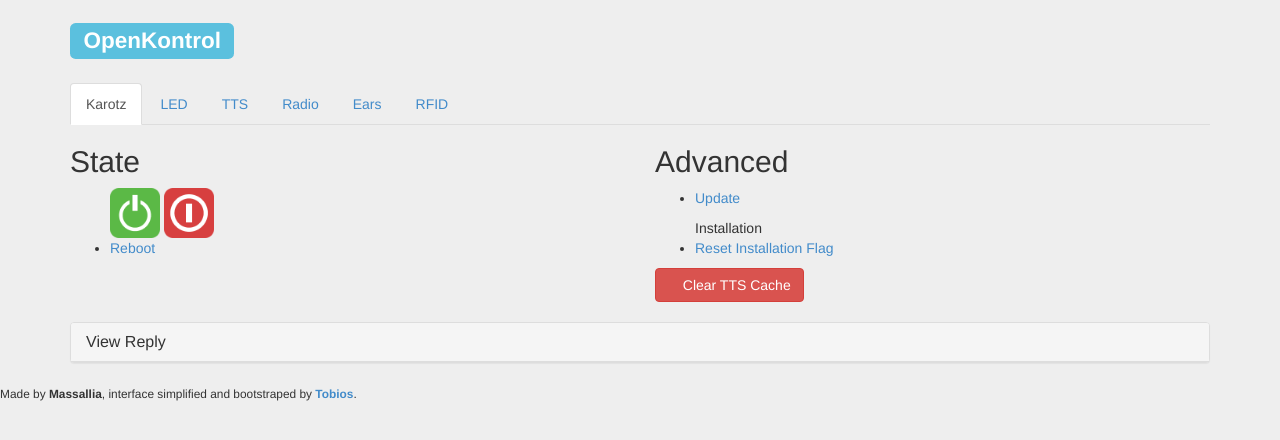
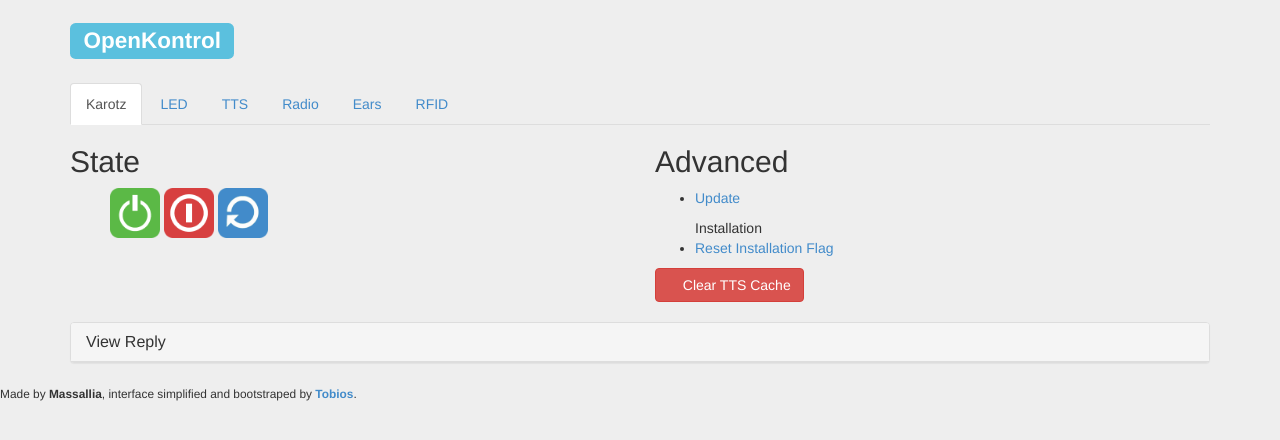
Before and after one commit to vincelwt/OpenKarotz-Control, a plain HTML site: page index.html in a window 1280 px wide. Drawn offline with Linux system fonts and the light colour scheme; files whose address does not match are found by name.

Commit message:
add reboot icon

```diff
--- a/index.html
+++ b/index.html
@@ -32,7 +32,9 @@
                                     <a target="result" href="cgi-bin/sleep">
                                         <img width="50px" SRC='img/turn off.png' alt="Shutdown the karotz"/>
                                     </a>
-                                    <li><A target="result" HREF="/cgi-bin/reboot">Reboot</A></li>
+                                    <a target="result" href="cgi-bin/reboot">
+                                        <img width="50px" SRC='img/restart.png' alt="Reboot the karotz"/>
+                                    </a>
                                     <!-- <LI><A target="result" HREF="/cgi-bin/status">Status</A></LI>-->
                                 </ul>
                             </div>
```
Also changed, not shown: img/restart.png (added).
